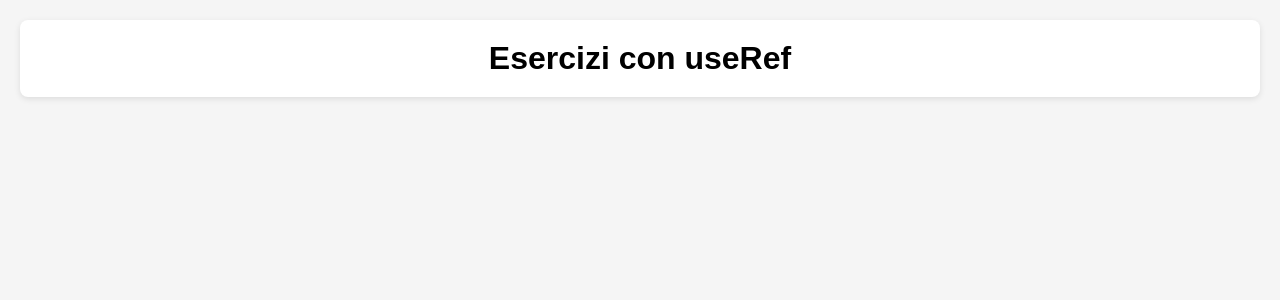
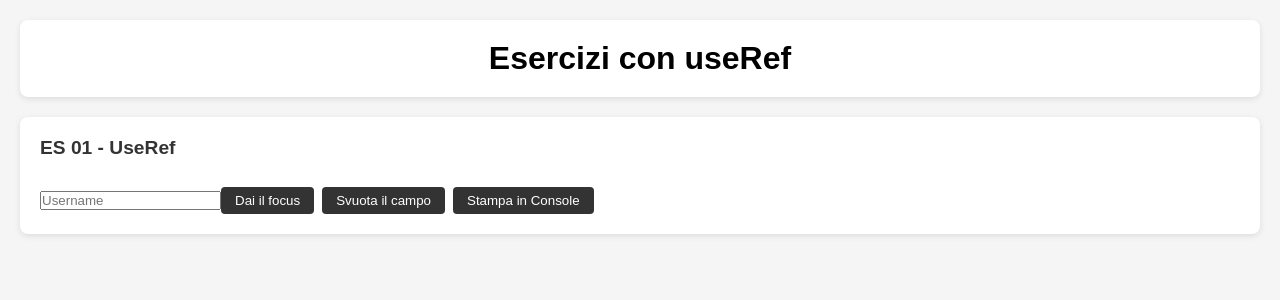
Before and after one commit to UmbertoCarbone/react_hook_ts, a React (Vite) app: page /useRef in a window 1280 px wide. Shown: the top 300 px of the page. Built offline with nearby package versions, Linux system fonts and the light colour scheme.

Commit message:
es 01 useRef

```diff
--- a/src/components/ref/UseRef01.jsx
+++ b/src/components/ref/UseRef01.jsx
@@ -1,33 +1,28 @@
 import { useRef, useState } from "react";
 
 export default function UseRef01() {
-  const inputRef = useRef(null);
-  const contatoreRef = useRef(0); // non causa re-render
-  const [messaggio, setMessaggio] = useState("");
+  const usernameRef = useRef();
 
-  const mettiAFuoco = () => {
-    inputRef.current.focus();
+  const focusInput = () => {
+    usernameRef.current.focus();
   };
 
-  const svuota = () => {
-    inputRef.current.value = "";
-    inputRef.current.focus();
+  const clearInput = () => {
+    usernameRef.current.value = "";
   };
 
-  const aggiungiClick = () => {
-    contatoreRef.current += 1;
-    setMessaggio(`Hai cliccato ${contatoreRef.current} volte (senza re-render extra)`);
-  };
+const console_log_username = () => {
+console.log(usernameRef.current.value)
+usernameRef.current.value = "";
+}
+  return (
 
-  return (
     <div className="esercizio">
-      <h2>ES 01 - Riferimento DOM con useRef</h2>
-      <input ref={inputRef} type="text" placeholder="Scrivi qualcosa..." />
-      <button onClick={mettiAFuoco}>Metti a fuoco</button>
-      <button onClick={svuota}>Svuota</button>
-      <hr />
-      <p>{messaggio || "Clicca il bottone sotto"}</p>
-      <button onClick={aggiungiClick}>Conta click (ref, non state)</button>
+      <h2>ES 01 - UseRef</h2>
+      <input type="text" placeholder="Username" ref={usernameRef} />
+      <button onClick={focusInput}>Dai il focus</button>
+      <button onClick={clearInput}>Svuota il campo</button>
+      <button onClick={console_log_username}>Stampa in Console</button>
     </div>
   );
 }
--- a/src/pages/RefPage.jsx
+++ b/src/pages/RefPage.jsx
@@ -1,4 +1,4 @@
-
+import UseRef01 from "../components/ref/UseRef01"
 
 export default function RefPage() {
   return (
@@ -6,7 +6,7 @@ export default function RefPage() {
       <h1 className="esercizio" style={{ textAlign: "center" }}>
         Esercizi con useRef
       </h1>
-
+      <UseRef01/>
     </>
   );
 }
```
